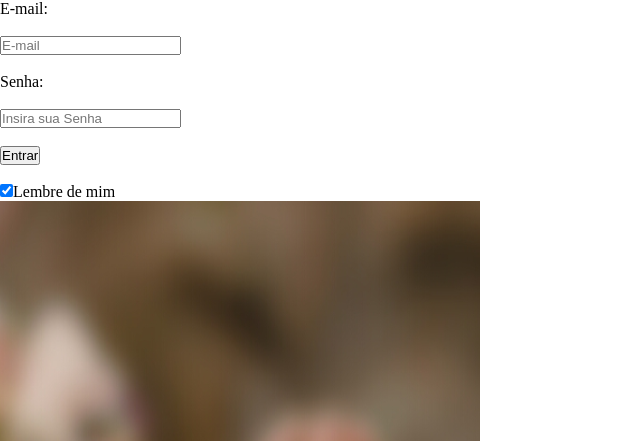
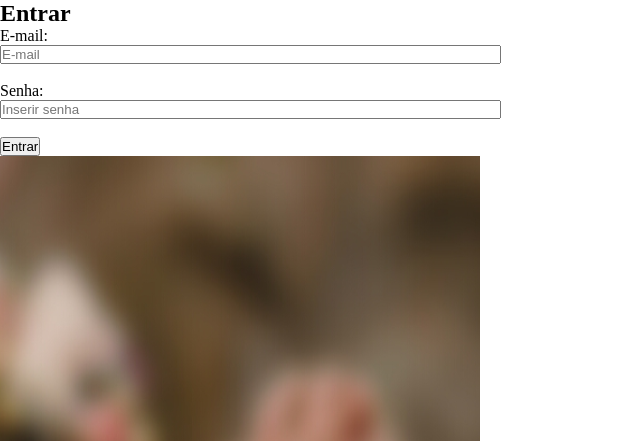
Before and after one commit to GustaDev00/casamentodossonhos, a PHP site: page /login.html in a window 1280 px wide. Shown: the top 441 px of the page, without its empty margins (0-640 px from the left). Run offline with PHP 8.4, Linux system fonts and the light colour scheme.

Commit message:
alterações no login.html, no cadastro.php e no verificarLogin.php

```diff
--- a/cadastro.php
+++ b/cadastro.php
@@ -38,9 +38,9 @@ try{
                 if(executeQuery($conn, $queryInsert)){
                 $querySelect2 = executeSelect($conn, "SELECT cod_usuario FROM usuario ORDER BY cod_usuario DESC LIMIT 1");
                 //$cod_usu = $querySelect2->fetch(PDO ::FETCH_OBJ);
-                $ultimoCod = $cod_usu->cod_usuario;
+                //$ultimoCod = $cod_usu->cod_usuario;
                 session_start();
-                $_SESSION['cod_usuario'] = $ultimoCod;
+                //$_SESSION['cod_usuario'] = $ultimoCod;
                     echo '<script>';
                     echo 'alert("Seu cadastro foi realizado com sucesso")';
                     echo '</script>';
--- a/login.html
+++ b/login.html
@@ -24,22 +24,28 @@
 
 
 <body>
+    <form action="verificarLogin.php" method="post">
+        <input type="hidden" value="verificar" name="acao">
+        <section id="login">
+            <h2>Entrar</h2>
 
-        <div class="teste">
-        <div class="campo">
+            <div class="campo">
 
-            <label>E-mail:</label><br/><br/>
-            <input type="text" placeholder="E-mail" name="email" required-size="50"> <br/><br/>
+                <label>E-mail:</label><br/>
+                <input type="text" placeholder="E-mail" name="email" required size="60"> <br/> <br/>
 
-            <label>Senha:</label><br/><br/>
-            <input type="password" placeholder="Insira sua Senha" name="senha" required-size="30"><br/><br/>
-        </div>
-        <div class="botao">
-            <a href="verificarLogin.php"><button type="submit">Entrar</button></a> <br/><br/>
-            <input type="checkbox" checked="checked">Lembre de mim
-        </div>
-    </div>
+                <label>Senha:</label><br/>
+                <input type="password" placeholder="Inserir senha" name="senha" required size="60"><br/><br/>
+            </div>
 
+            <div class="botao">
+                <a href="login.php"><button type="submit">Entrar</button></a>
+
+            </div>
+
+
+        </section>
+    </form>
 
     <figure><img src="imagens/fundo.png" title="fundo_login" >
         <figcaption><!--<p>Nosso sonho é realizar o seu. Venha fazer seu casamento com facilidade e do jeito que sempre sonhou.
--- a/verificarLogin.php
+++ b/verificarLogin.php
@@ -15,14 +15,14 @@ $senha = isset($_REQUEST['senha'])?$_REQUEST['senha']:null;
 
     $pdo= connection();
 
-    $verificar = ("SELECT email, senha_usu from usuario where
-            email='$email' and senha_usu='$senha';");
+    $verificar = "SELECT email, senha_usu from usuario where
+            email='$email' and senha_usu='$senha';";
 
 //    $validarlogin->bindValue(":email", $_POST['email']);
 //    $validarlogin->bindValue(":senha", md5($_POST['senha']));
 //    $validarlogin->execute();
 $validarLogin = executeSelect($pdo, $verificar);
-$fetch = $validarLogin->fetch(PDO ::FETCH_OBJ);
+//$fetch = $validarLogin->fetch(PDO ::FETCH_OBJ);
 //$id = $fetch->cod_usuario;
 $count = $validarLogin->rowCount();
     if($count > 0)
```
